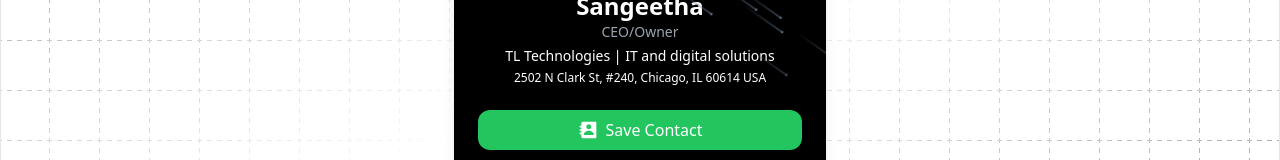
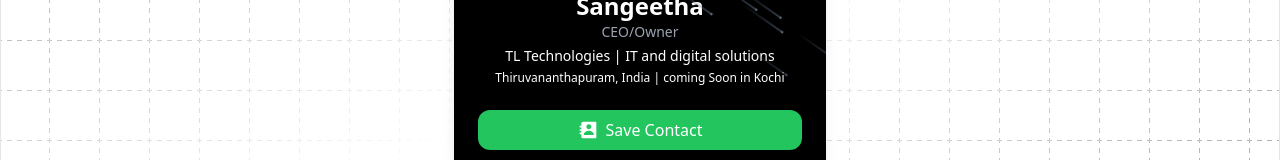
Before and after one commit to Sangi2020/bus-card-web, a React (Vite) app: page / in a window 1280 px wide. Shown: the part 360-520 px from the top of the page. Built offline with nearby package versions, Linux system fonts and the light colour scheme.

Commit message:
Updated Location

```diff
--- a/src/components/Vcard.jsx
+++ b/src/components/Vcard.jsx
@@ -51,7 +51,7 @@
           <h1 className="text-2xl font-bold mt-4">Sangeetha </h1>
           <p className="text-sm text-gray-400">CEO/Owner</p>
           <p className="text-sm mt-1">TL Technologies | IT and digital solutions</p>
-          <p className="text-xs mt-1">2502 N Clark St, #240, Chicago, IL 60614 USA</p>
+          <p className="text-xs mt-1">Thiruvananthapuram, India |  coming Soon in Kochi</p>
         </div>
 
         {/* Save Contact Button */}
```
